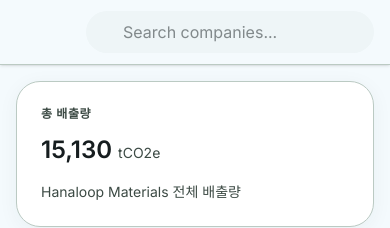
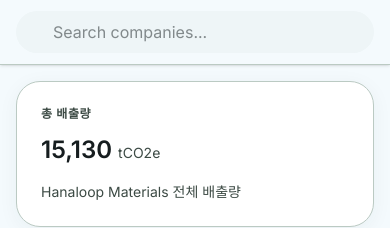
Before and after one commit to xode114kr1/hanaloop-demo, a Next.js app: page / in a window 390 px wide. Shown: the top 228 px of the page. Built offline with nearby package versions, Linux system fonts and the light colour scheme.

Commit message:
style: 상단 검색 영역 정렬 조정
- 상단바 내부 패딩을 본문 컨테이너와 동일하게 조정

- 모바일 검색창 너비가 화면에 맞도록 정리

```diff
--- a/src/app/(dashboard)/_components/TopBar.tsx
+++ b/src/app/(dashboard)/_components/TopBar.tsx
@@ -1,10 +1,10 @@
 export function TopBar() {
   return (
-    <header className="sticky top-0 z-30 border-b border-(--outline-variant) bg-(--surface) px-4 shadow-sm md:px-6">
-      <div className="container mx-auto flex h-16 items-center justify-end">
-        <div className="flex min-w-0 items-center gap-4">
+    <header className="sticky top-0 z-30 border-b border-(--outline-variant) bg-(--surface) shadow-sm">
+      <div className="container mx-auto flex h-16 items-center justify-end p-4 md:p-(--space-gutter)">
+        <div className="flex w-full min-w-0 items-center justify-end gap-4 sm:w-auto">
           <input
-            className="w-72 rounded-full border border-transparent bg-(--surface-container-low) py-2 pl-9 pr-4 text-sm text-(--on-surface) outline-none transition focus:border-(--primary-container) focus:shadow-(--focus-ring)"
+            className="w-full rounded-full border border-transparent bg-(--surface-container-low) py-2 pl-9 pr-4 text-sm text-(--on-surface) outline-none transition focus:border-(--primary-container) focus:shadow-(--focus-ring) sm:w-72"
             placeholder="Search companies..."
             type="search"
           />
```
